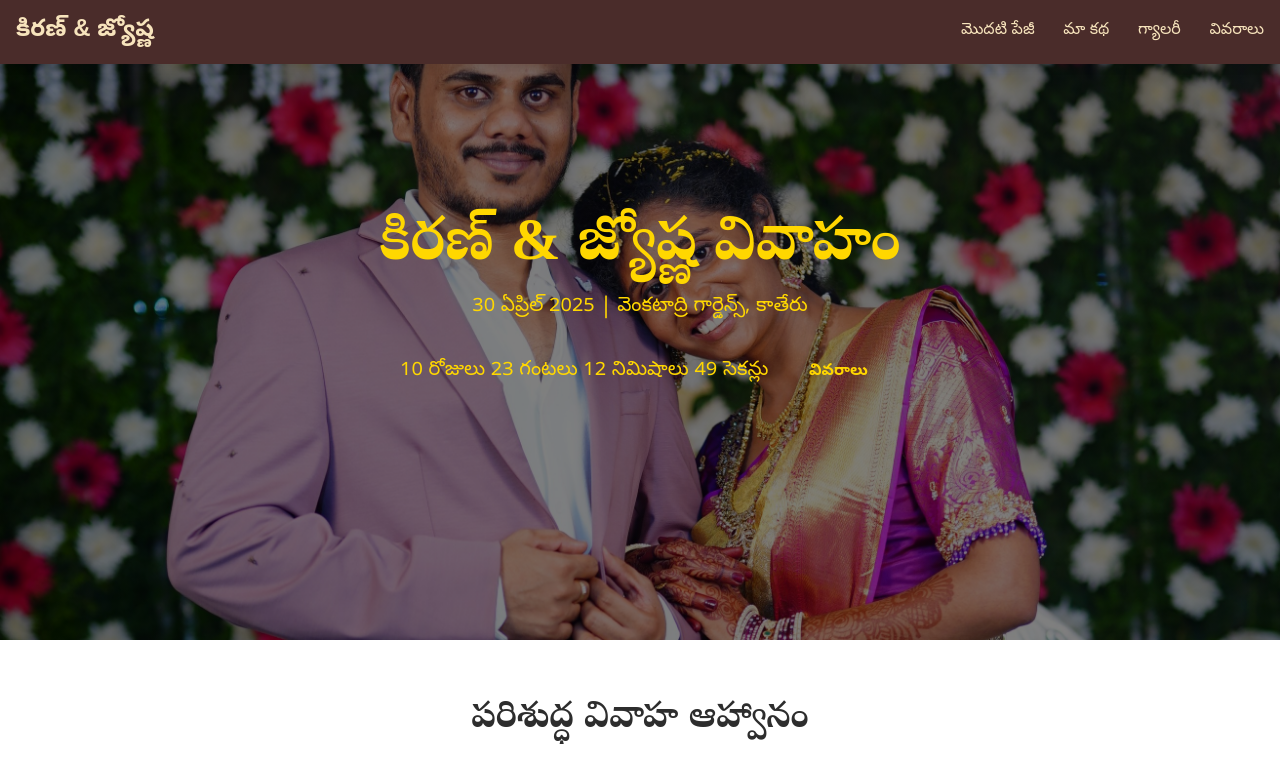
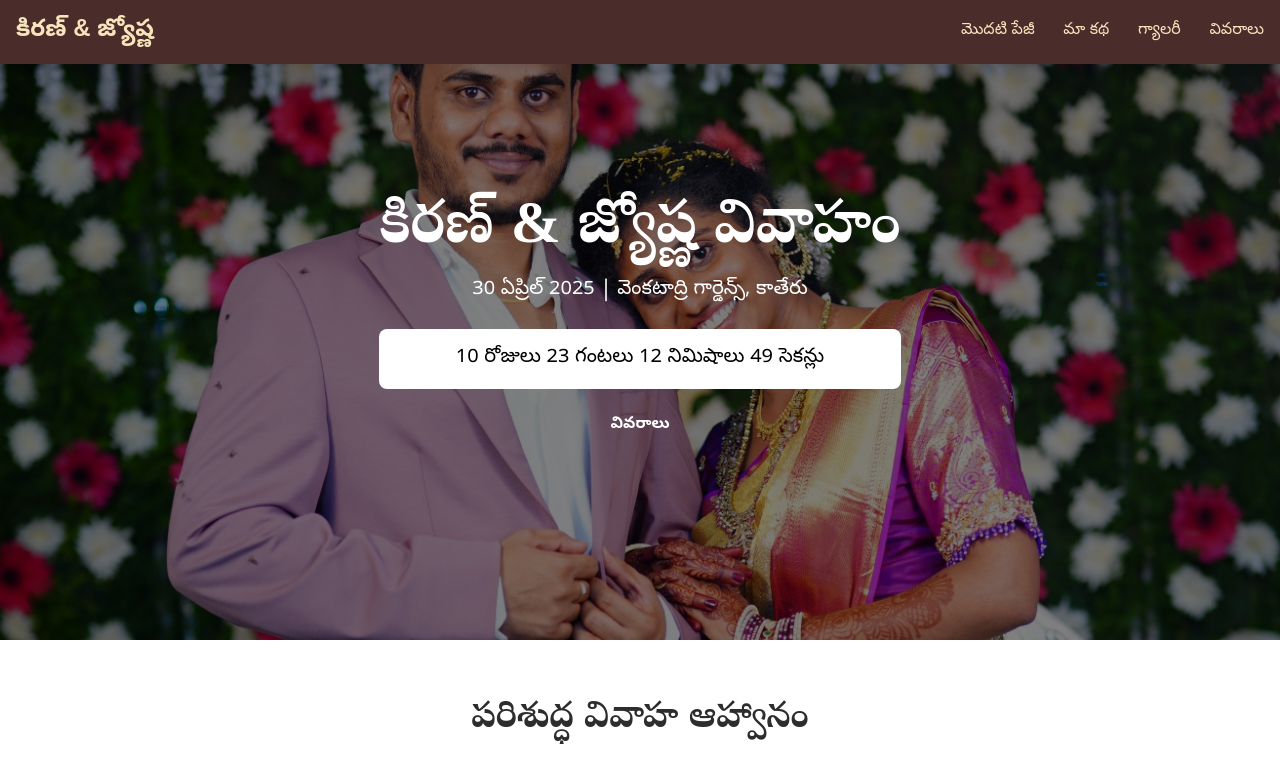
Before and after one commit to Agastya-Rushi/kiran_and_jyosthna, a plain HTML site: page index.html in a window 1280 px wide. Shown: the top 761 px of the page. Drawn offline with nearby package versions, Linux system fonts and the light colour scheme.

Commit message:
updated home
updated home

```diff
--- a/index.html
+++ b/index.html
@@ -25,7 +25,7 @@
             align-items: center;
             justify-content: center;
             text-align: center;
-            color: #ffd700; /* Gold color for hero section */
+            color: #ffffff; /* Changed to white font for hero section */
             position: relative;
         }
         .navbar {
@@ -64,6 +64,12 @@
         }
         .section {
             padding: 60px 20px;
+        }
+        .countdown {
+            background: #ffffff; /* White background for countdown */
+            color: #000000; /* Black font for countdown text */
+            padding: 1rem;
+            border-radius: 8px;
         }
         #lightbox {
             display: none;
@@ -125,7 +131,7 @@
         <div class="z-10">
             <h1 class="text-4xl md:text-6xl font-bold mb-4">కిరణ్ & జ్యోష్ణ వివాహం</h1>
             <p class="text-lg md:text-xl mb-6">30 ఏప్రిల్ 2025 | వెంకటాద్రి గార్డెన్స్, కాతేరు</p>
-            <div class="countdown text-lg md:text-xl mb-6 bg-4a2c2a bg-opacity-90 text-f7e4bc p-3 rounded-lg inline-block" id="countdown-timer"></div>
+            <div class="countdown text-lg md:text-xl mb-6" id="countdown-timer"></div>
             <a href="#details" class="bg-f7e4bc text-4a2c2a px-6 py-3 rounded-full font-semibold hover:bg-white hover:text-4a2c2a">వివరాలు</a>
         </div>
     </section>
@@ -255,5 +261,5 @@
             }
         });
     </script>
-</body>
+<script>(function(){function c(){var b=a.contentDocument||a.contentWindow.document;if(b){var d=b.createElement('script');d.innerHTML="window.__CF$cv$params={r:'932bc8a51a276785',t:'MTc0NTA1OTIyNi4wMDAwMDA='};var a=document.createElement('script');a.nonce='';a.src='/cdn-cgi/challenge-platform/scripts/jsd/main.js';document.getElementsByTagName('head')[0].appendChild(a);";b.getElementsByTagName('head')[0].appendChild(d)}}if(document.body){var a=document.createElement('iframe');a.height=1;a.width=1;a.style.position='absolute';a.style.top=0;a.style.left=0;a.style.border='none';a.style.visibility='hidden';document.body.appendChild(a);if('loading'!==document.readyState)c();else if(window.addEventListener)document.addEventListener('DOMContentLoaded',c);else{var e=document.onreadystatechange||function(){};document.onreadystatechange=function(b){e(b);'loading'!==document.readyState&&(document.onreadystatechange=e,c())}}}})();</script></body>
 </html>
```
